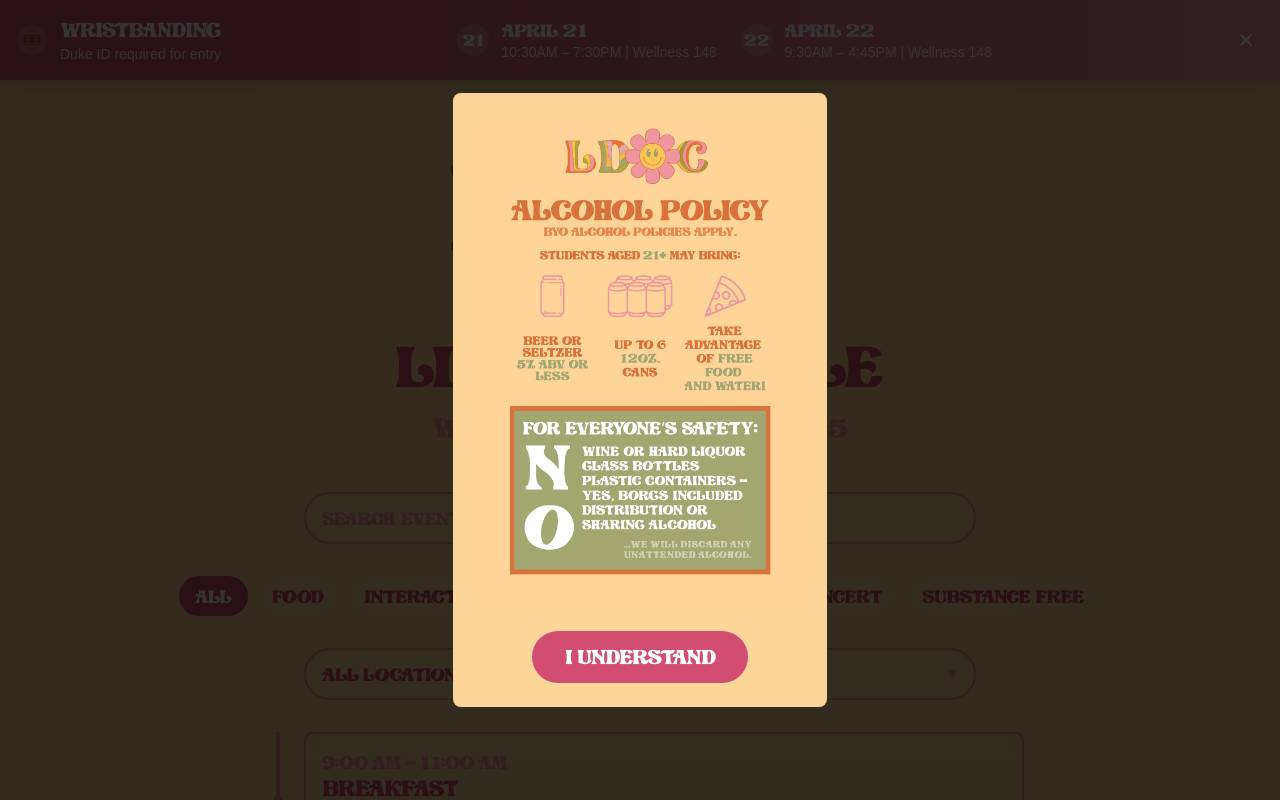
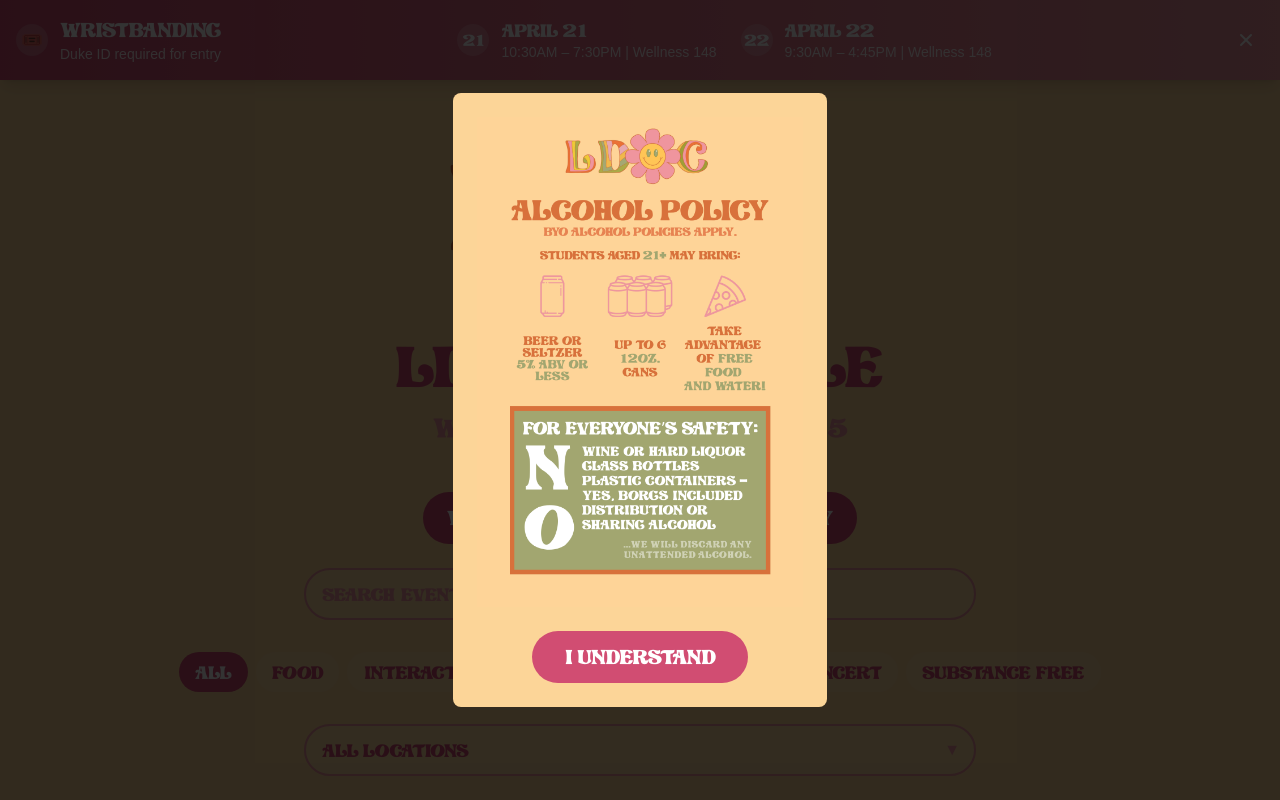
Before and after one commit to kartikeyegupta/ldocartistreveal, a Next.js app: page / in a window 1280 px wide. Shown: the top 800 px of the page. Built offline with nearby package versions, Linux system fonts and the light colour scheme.

Commit message:
wu specials

```diff
--- a/app/page.tsx
+++ b/app/page.tsx
@@ -12,6 +12,7 @@
   const [expandedDance, setExpandedDance] = useState(false);
   const [showOverlay, setShowOverlay] = useState(false);
   const [showAlcoholPolicy, setShowAlcoholPolicy] = useState(false);
+  const [showFoodSpecials, setShowFoodSpecials] = useState(false);
   const [expandedConcert, setExpandedConcert] = useState(true);
   const [expandedFoodTrucks, setExpandedFoodTrucks] = useState(false);
   const [expandedDescriptions, setExpandedDescriptions] = useState<{[key: string]: boolean}>({});
@@ -471,6 +472,22 @@
               Wednesday, April 23, 2025
             </p>
 
+            {/* Food Specials Button */}
+            <div className="flex justify-center gap-4 mb-6">
+              <button
+                onClick={() => setShowFoodSpecials(true)}
+                className="px-6 py-3 rounded-full bg-[#d14d72] text-white font-[family-name:var(--font-love-craft)] hover:bg-[#ef959e] transition-colors text-lg"
+              >
+                WU Specials
+              </button>
+              <button
+                onClick={() => setShowAlcoholPolicy(true)}
+                className="px-6 py-3 rounded-full bg-[#d14d72] text-white font-[family-name:var(--font-love-craft)] hover:bg-[#ef959e] transition-colors text-lg"
+              >
+                Alcohol Policy
+              </button>
+            </div>
+
             {/* Search Bar */}
             <div className="max-w-2xl mx-auto mb-6 md:mb-8">
               <div className="relative">
@@ -749,6 +766,30 @@
           </div>
         </div>
 
+        {/* Food Specials Popup */}
+        {showFoodSpecials && (
+          <div className="fixed inset-0 z-50 flex items-center justify-center bg-black/80 p-4">
+            <div className="relative bg-[#fcd598] p-4 sm:p-6 rounded-lg w-[75%] sm:w-[70%] md:w-[40%] lg:w-[40%] xl:w-[30%] max-h-[90vh] overflow-y-auto">
+              <div className="flex flex-col items-center">
+                <Image
+                  src="/alldayspecials.png"
+                  alt="LDOC Food Specials"
+                  width={800}
+                  height={800}
+                  className="w-full h-auto"
+                  priority
+                />
+                <button
+                  onClick={() => setShowFoodSpecials(false)}
+                  className="mt-4 sm:mt-6 px-6 sm:px-8 py-2 sm:py-3 bg-[#d14d72] text-white rounded-full font-[family-name:var(--font-love-craft)] text-base sm:text-lg hover:bg-[#ef959e] transition-colors"
+                >
+                  Close
+                </button>
+              </div>
+            </div>
+          </div>
+        )}
+
         {/* Alcohol Policy Popup */}
         {showAlcoholPolicy && (
           <div className="fixed inset-0 z-50 flex items-center justify-center bg-black/80 p-4">
```
Also changed, not shown: 1 other file (tests, documents, lock files or other folders).
